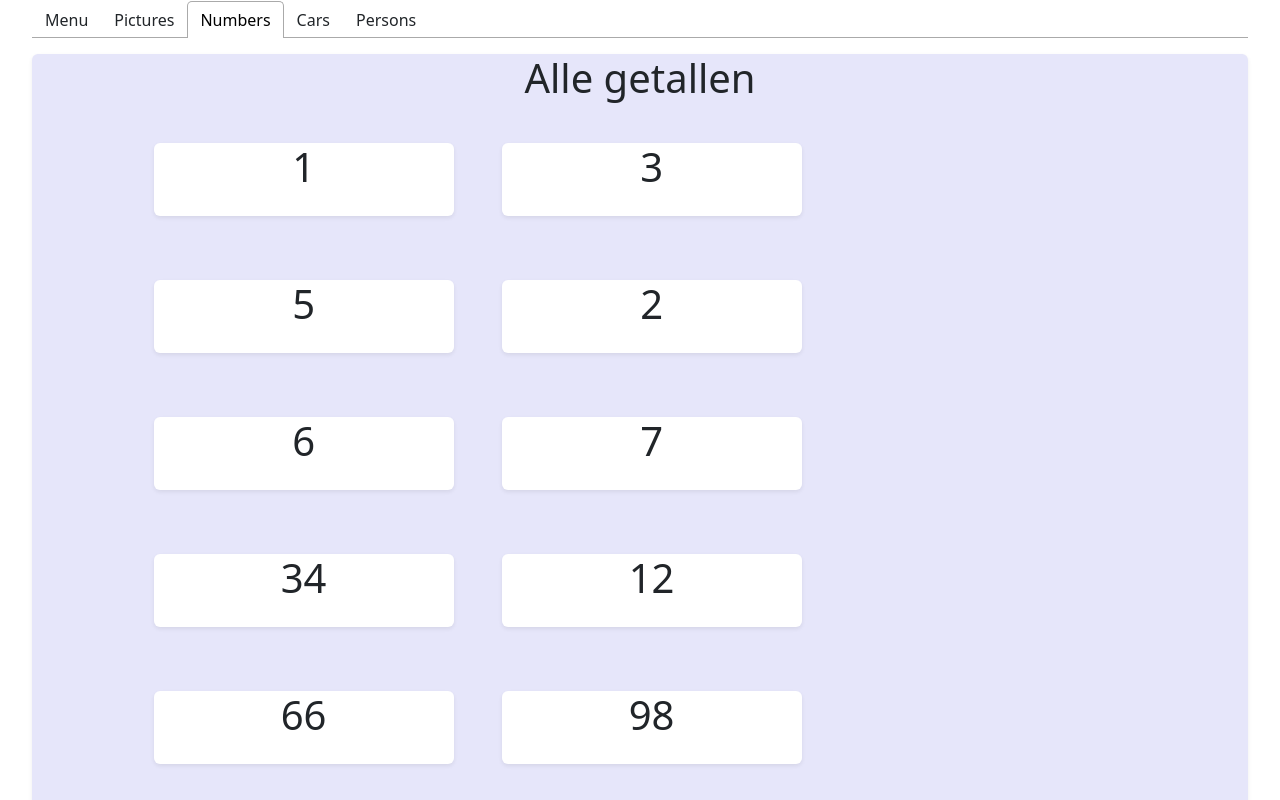
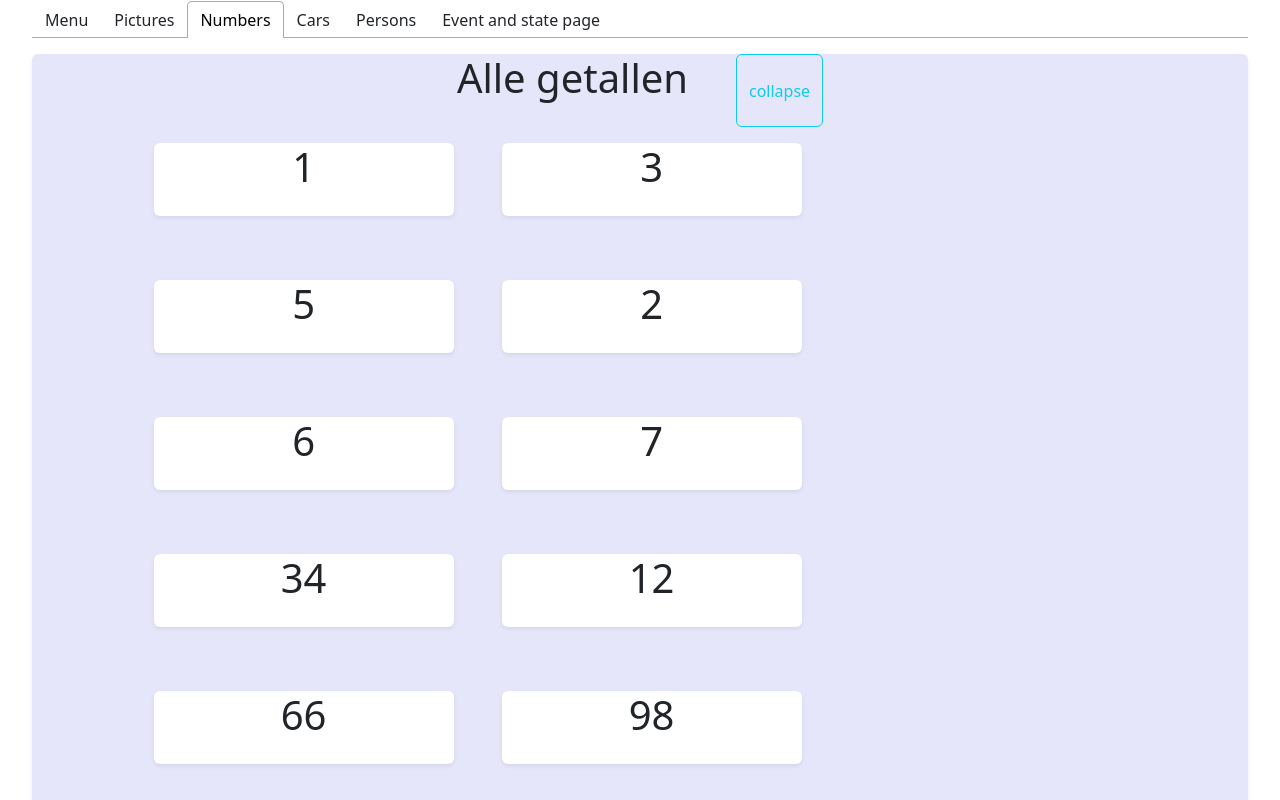
Before and after one commit to DriesDubois/dynamic_oefeningen, a React (Create React App) app: page / in a window 1280 px wide. Both pictures are taken after a click on the tab "Numbers". Shown: the top 800 px of the page. Built offline with nearby package versions, Linux system fonts and the light colour scheme.

Commit message:
event handlers buttons addition of page for events and states addition of button to numbers pge

```diff
--- a/src/App.js
+++ b/src/App.js
@@ -9,6 +9,7 @@ import 'react-tabs/style/react-tabs.css';
 import {NumbersPage} from "./pages/NumbersPage";
 import {CarsPage} from "./pages/CarsPage";
 import {PersonsPage} from "./pages/PersonsPage";
+import {EventAndStatePage} from "./pages/EventAndStatePage";
 
 function App() {
     return (
@@ -20,6 +21,7 @@ function App() {
                     <Tab>Numbers</Tab>
                     <Tab>Cars</Tab>
                     <Tab>Persons</Tab>
+                    <Tab>Event and state page</Tab>
                 </TabList>
                 <TabPanel>
                     <MenuCardPage products={PRODUCTS_DATA}/>
@@ -36,6 +38,9 @@ function App() {
                 <TabPanel>
                     <PersonsPage persons={PERSON_DATA}/>
                 </TabPanel>
+                <TabPanel>
+                    <EventAndStatePage/>
+                </TabPanel>
             </Tabs>
         </>
 
--- /dev/null
+++ b/src/components/EventDemo.js
@@ -0,0 +1,23 @@
+import * as PropTypes from "prop-types";
+import {Button} from "react-bootstrap";
+
+EventDemo.propTypes = {
+    EventDemo: PropTypes.shape({
+    })
+}
+
+export function EventDemo(props) {
+    const {text} = props;
+
+
+    return(
+        <div style={{background: "lavender", padding: "0 10% 5% 10%"}} className="mt-3 rounded shadow-sm">
+            <div  className="">
+                <button onClick={()=> alert(text)}>click</button>
+            </div>
+            <div  className="">
+                <Button variant="primary" onClick={()=> alert(text)}>click</Button>
+            </div>
+        </div>
+    )
+}
--- a/src/components/Section.js
+++ b/src/components/Section.js
@@ -1,4 +1,5 @@
 import * as PropTypes from "prop-types";
+import {Button} from "react-bootstrap";
 
 
 
@@ -15,7 +16,11 @@ export function Section(props) {
 
     return(
             <div style={{background: "lavender", padding: "0 10% 5% 10%"}} className="mt-3 rounded shadow-sm">
-                <h1 style={{textAlign: "center", marginBottom: "25px"}}>{title}</h1>
+                <div className="d-flex flex-row justify-content-center gap-5">
+                    <h1 style={{textAlign: "center", marginBottom: "25px"}}>{title}</h1>
+                    <Button variant="outline-info" onClick={()=> alert('klik')}>collapse</Button>
+                </div>
+
 
                     <div  className="d-flex flex-row gap-5 flex-wrap mb-5">
                         {children}
--- /dev/null
+++ b/src/pages/EventAndStatePage.js
@@ -0,0 +1,10 @@
+import {EventDemo} from "../components/EventDemo";
+
+
+export function EventAndStatePage(props) {
+    return (
+        <div style={{flexDirection: "column", display:"flex"}}>
+            <EventDemo text={"poof"}/>
+        </div>
+    );
+}
```
